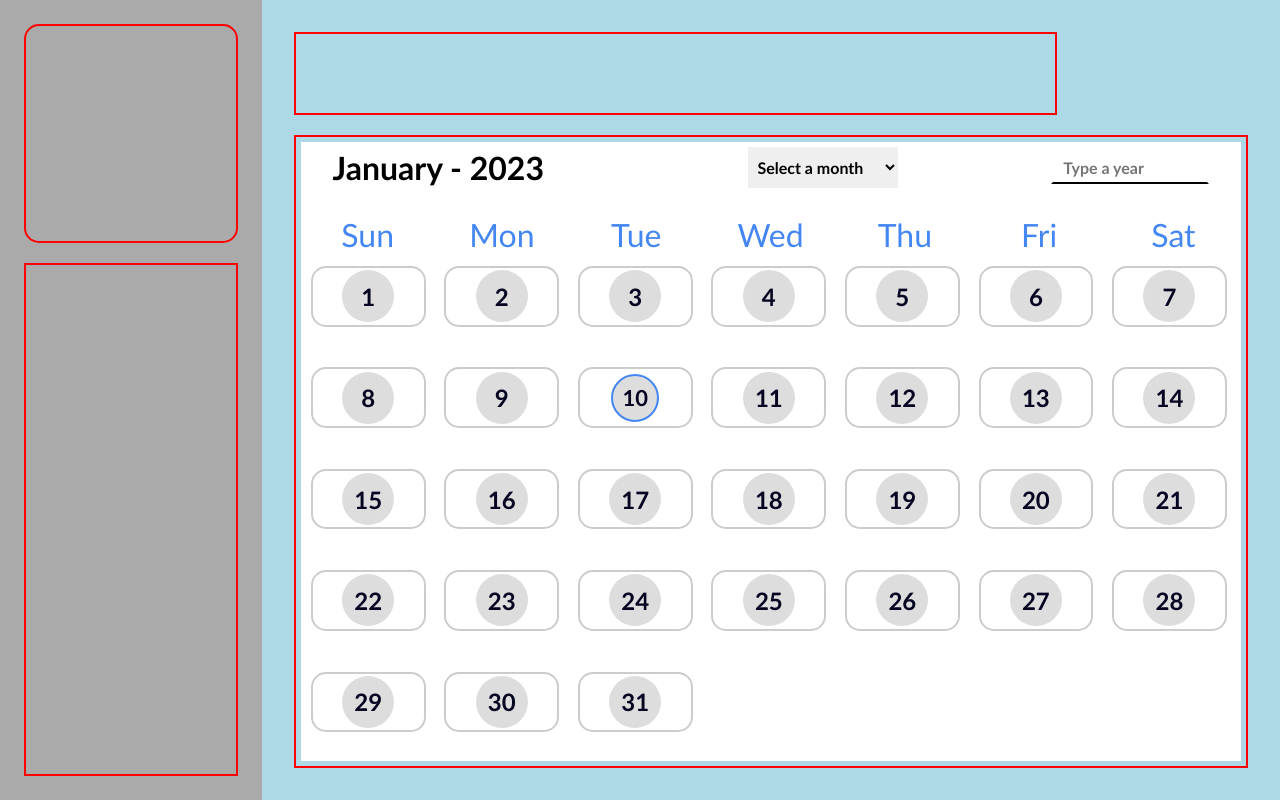
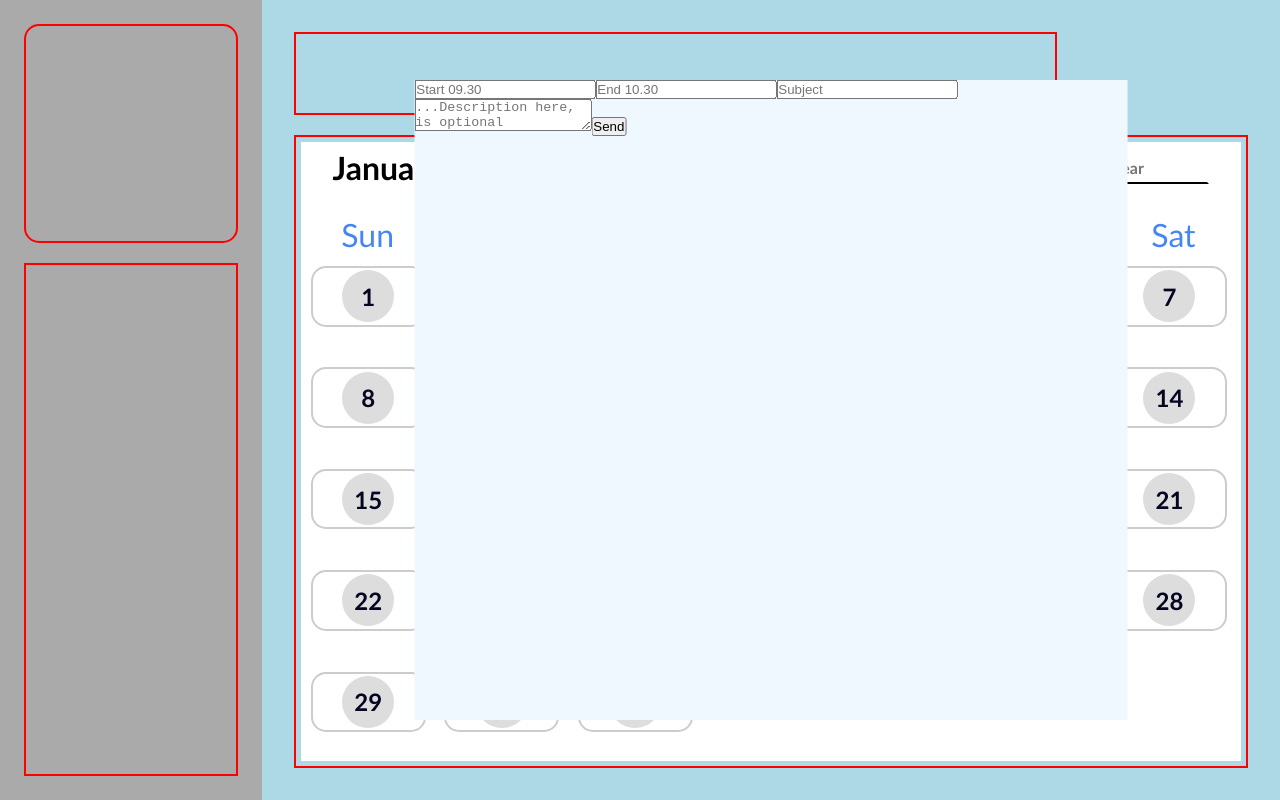
Before and after one commit to santiRamrez/calendar-nextjs, a Next.js app: page / in a window 1280 px wide. Both pictures are taken after a click on the button "10". Built offline with nearby package versions, Linux system fonts and the light colour scheme.

Commit message:
UI Calendar is great but it needs refactor position of state

```diff
--- /dev/null
+++ b/db.json
@@ -0,0 +1,57 @@
+{
+  "users": [
+    {
+      "id": 1,
+      "name": "Santiago Ramirez",
+      "email": "sarmejias@gmail.com",
+      "password": "holabebe"
+    }
+  ],
+  "dates" : [
+    {
+      "id": "1-2023",
+      "1-2023": [
+            {
+              "id": 1,
+              "userId": 1,
+              "reunionId": 1568,
+              "date": "date/01/2023",
+              "time-start": "10.00",
+              "time-end": "10.45"
+            },
+            {
+              "id": 2,
+              "subject": "Reunion con MAXCRI",
+              "description": "Proyectos - Crédito",
+              "userId": 1,
+              "date": "date/01/2023",
+              "time-start": "11.00",
+              "time-end": "11.45"
+            }
+      ]
+    },
+    {
+      "id": "2-2023",
+      "2-2023": [
+            {
+              "id": 1,
+              "subject": "Reunion con CTR",
+              "description": "Proyectos - Crédito",
+              "userId": 1,
+              "date": "date/01/2023",
+              "time-start": "10.00",
+              "time-end": "10.45"
+            },
+            {
+              "id": 2,
+              "subject": "Reunion con INFOLAND",
+              "description": "Proyectos - Crédito",
+              "userId": 1,
+              "date": "date/01/2023",
+              "time-start": "11.00",
+              "time-end": "11.45"
+            }
+      ]
+    }
+  ]
+}
--- /dev/null
+++ b/src/components/agenda/agenda.js
@@ -0,0 +1,23 @@
+import React, { useState, useEffect, useRef } from "react";
+
+import styles from './agenda.module.css'
+
+
+export default function Agenda({show, d, handleClickBack}) {
+    const [schedule, setSchedule] = useState(d)
+
+    return (
+        <>
+            <div className={show ? styles.backAgenda : styles.hideAgenda } onClick={handleClickBack}></div>
+            <div className={show ? styles.agenda : styles.hideAgenda}>
+                <form>
+                    <input placeholder="Start 09.30"/>
+                    <input placeholder="End 10.30"/>
+                    <input placeholder="Subject"/>
+                    <textarea placeholder="...Description here, is optional"></textarea>
+                    <button>Send</button>
+                </form>
+            </div>
+        </>
+    )
+}
--- /dev/null
+++ b/src/components/agenda/agenda.module.css
@@ -0,0 +1,24 @@
+.agenda {
+    width: 70%;
+    height: 80%;
+    position: absolute;
+    top: 50%;
+    left: 50%;
+    transform: translate(-50%, -50%);
+    background-color: aliceblue;
+    z-index: 3;
+}
+
+.hideAgenda {
+    display: none;
+}
+
+.backAgenda {
+    width: 100%;
+    height: 100%;
+    position: absolute;
+    top: 0;
+    left: 0;
+    background-color: transparent;
+    z-index: 2;
+}
--- a/src/components/calendar/calendar.js
+++ b/src/components/calendar/calendar.js
@@ -1,5 +1,8 @@
+import React, { useState, useEffect, useRef } from "react";
+
+
 import styles from './calendar.module.css'
-import React, { useState, useEffect, useRef } from "react";
+
 
 /** Utils **/
 import getCurrentDate from '@/utils/getCurrentDate'
@@ -17,7 +20,7 @@ function Dates({num, cl=styles.date, handleClick}) {
     )
 }
 
-export default function CalendarUI() {
+export default function CalendarUI({sendDate = (f) => f}) {
     const dt = new Date()
 
     // State of this component
@@ -34,11 +37,12 @@ export default function CalendarUI() {
             if (cont <= 0) {
                 output.push(<Dates num={cont} key={j} cl={styles.hideDate}/>)
             } else {
-                output.push(<Dates num={cont} key={j} handleClick={(e) => setChosenDate(e.target.value)}/>)
+                output.push(<Dates num={cont} key={j} handleClick={onClickDate}/>)
             }
 	    }
         return output
     }
+
 
     useEffect(() => {
         setNumMonth(monthToNumber(month))
@@ -49,7 +53,23 @@ export default function CalendarUI() {
     const handleSelect = (e) => {
         setMonth(e.target.value)
         document.getElementById("months").value = e.target.value
+        sendDate({"month": e.target.value})
+
     };
+
+    const onClickDate = (e) => {
+        setChosenDate(e.target.value)
+        //If the user has done click on a date
+        if (e.target.value) {
+                const d = {
+                    "date": e.target.value,
+                    "numM": numMonth,
+                    "month": month,
+                    "year": year
+                }
+                sendDate(d)
+        }
+    }
 
     const handleInput = (e) => {
         setYear(e.target.value)
--- a/src/layout/dashboard.module.css
+++ b/src/layout/dashboard.module.css
@@ -5,7 +5,7 @@
     padding: 32px;
     display: flex;
     flex-direction: column;
-
+    position: relative;
 }
 
 .headers {
--- a/src/pages/index.js
+++ b/src/pages/index.js
@@ -3,6 +3,9 @@ import Image from 'next/image'
 import { Inter } from '@next/font/google'
 import styles from '@/styles/Home.module.css'
 import Link from 'next/link'
+
+/***** React Hooks *****/
+import React, { useState, useEffect, useRef } from "react";
 
 /****** Layout  ******/
 import Dashboard from '../layout/dashboard'
@@ -14,10 +17,44 @@ import Calendar from '../layout/calendar'
 
 /****** Components  ******/
 import CalendarUI from '../components/calendar/calendar'
+import Agenda from '../components/agenda/agenda'
 
 const inter = Inter({ subsets: ['latin'] })
 
 export default function Home() {
+  const dt = new Date()
+
+  const [showAgenda, setShowAgenda] = useState(false)
+  const [pickedDate, setPickedDate] = useState()
+  const [data, setData] = useState()
+
+
+  const handleClickDate = (input) => {
+    if(input.date) {
+      setPickedDate(input)
+      setShowAgenda(true)
+    }
+  }
+
+  const getDataFromCalendarUI = (a) => {
+    handleClickDate(a)
+    setPickedDate(prev => {
+      return {
+        ...prev,
+        "month":a
+      }
+    })
+  }
+
+  const closeAgenda = () => {
+    setShowAgenda(false)
+  }
+
+  useEffect(() => {
+
+  }, [])
+
+
   return (
     <>
       <Head>
@@ -32,9 +69,10 @@ export default function Home() {
             <Stack />
           </Sidebar>
           <Dashboard>
+            {showAgenda ? <Agenda show={showAgenda} d={pickedDate} handleClickBack={closeAgenda}/> : <Agenda show={false} d={pickedDate}/>}
             <Headers />
-            <Calendar>
-              <CalendarUI />
+            <Calendar >
+              <CalendarUI sendDate={(date) => getDataFromCalendarUI(date)} />
             </Calendar>
           </Dashboard>
       </div>
```
Also changed, not shown: src/utils/httpsReq.js (added, +79 -0 lines).
